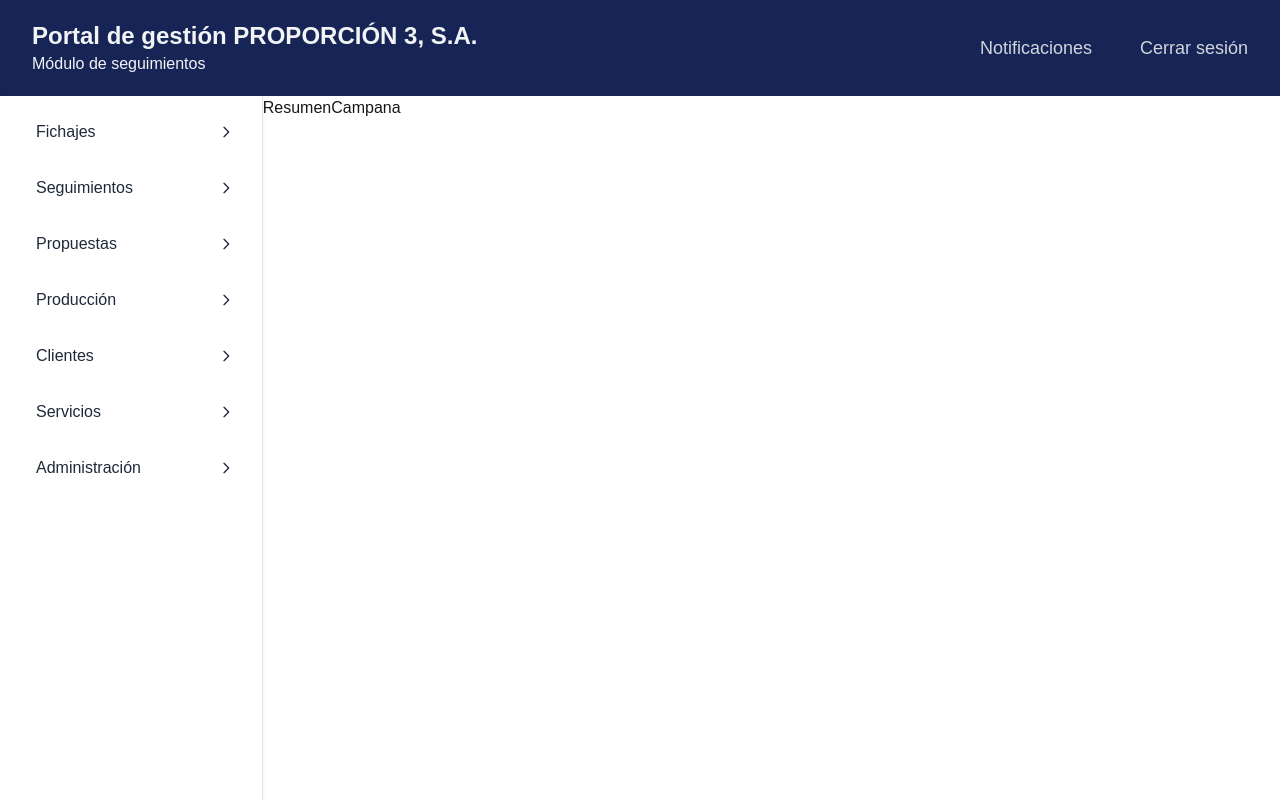
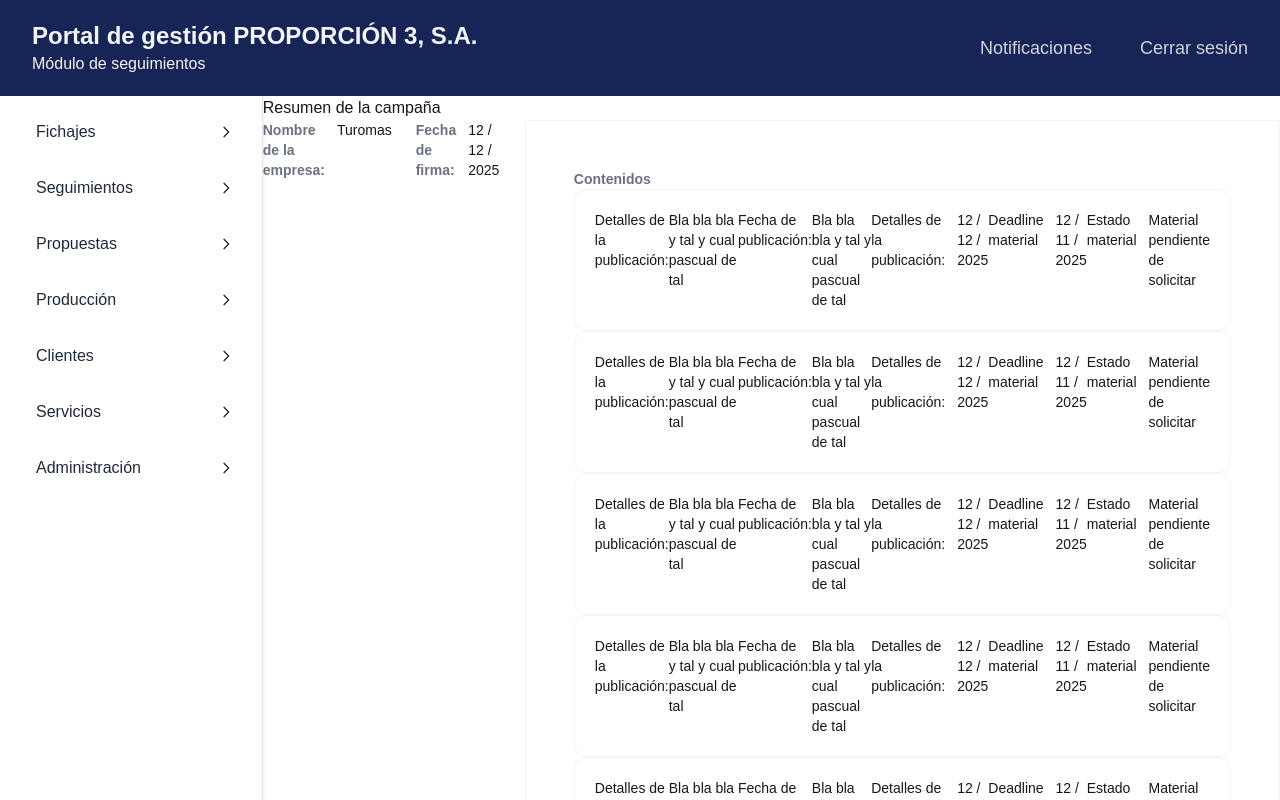
Before and after one commit to frankgimeno3/fichajesp3, a Next.js app: page /dashboard/seguimientos/campanas/resumen in a window 1280 px wide. Shown: the top 800 px of the page. Built offline with nearby package versions, Linux system fonts and the light colour scheme; no server answers; what aws-amplify would draw is missing.

Commit message:
replanteo vista publicacion y resumen

```diff
--- a/src/app/dashboard/seguimientos/campanas/campanascomponents/porpublicacion/ContenidoPorPublicacion.tsx
+++ b/src/app/dashboard/seguimientos/campanas/campanascomponents/porpublicacion/ContenidoPorPublicacion.tsx
@@ -22,11 +22,8 @@ const ContenidoPorPublicacion: FC<ContenidoPorPublicacionProps> = ({ }) => {
       <div className='flex flex-col gap-3'>
         <PublicacionCard />
         <PublicacionCard />
-
         <PublicacionCard />
-
         <PublicacionCard />
-
       </div>
     </div>);
 };
--- a/src/app/dashboard/seguimientos/campanas/campanascomponents/porpublicacion/PublicacionCard.tsx
+++ b/src/app/dashboard/seguimientos/campanas/campanascomponents/porpublicacion/PublicacionCard.tsx
@@ -1,4 +1,4 @@
-import { useRouter } from 'next/navigation';
+
 import React, { FC } from 'react';
 
 interface PublicacionCardProps {
@@ -6,23 +6,32 @@ interface PublicacionCardProps {
 }
 
 const PublicacionCard: FC<PublicacionCardProps> = ({ }) => {
-            const router = useRouter()
+
 
   return (
- <div className='flex flex-col bg-gray-100/60 hover:bg-gray-100/40 cursor-pointer border border-gray-100 px-6 py-3'
-        onClick={()=>{router.push('/dashboard/seguimientos/campanas/publicacion')}}>
-            <p className='font-bold text-gray-600'>Turomas</p>
-            <div className='flex flex-row gap-6'>
-            <div className='flex flex-row text-sm'>
-                <p className='font-bold text-gray-500'>Fecha próxima deadline:</p>
-                <p className='pl-3'>10 / 11 / 2025</p>
-            </div>
-                        <div className='flex flex-row text-sm'>
-                <p className='font-bold text-gray-500'>Próxima publicación:</p>
-                <p className='pl-3'>Página de publicidad en Revista del vidrio España 250</p>
-            </div>
-            </div>
-        </div>  );
+           <div className='flex flex-row p-5 border border-gray-100 rounded-xl'  >
+                        <div className='flex flex-row'>
+                            <p>Detalles de la publicación: </p>
+                            <p>Bla bla bla y tal y cual pascual de tal</p>
+                        </div>
+                        <div className='flex flex-row'>
+                            <p>Fecha de publicación: </p>
+                            <p>Bla bla bla y tal y cual pascual de tal</p>
+                        </div>
+                        <div className='flex flex-row'>
+                            <p>Detalles de la publicación: </p>
+                            <p className='pl-3'>12 / 12 / 2025</p>
+                        </div>
+                        <div className='flex flex-row'>
+                            <p>Deadline material </p>
+                            <p className='pl-3'>12 / 11 / 2025</p>
+                        </div>
+                        <div className='flex flex-row'>
+                            <p>Estado material </p>
+                            <p className='pl-3'>Material pendiente de solicitar</p>
+                        </div>
+                    </div>
+                      );
 };
 
 export default PublicacionCard;
--- a/src/app/dashboard/seguimientos/campanas/publicacion/page.tsx
+++ /dev/null
@@ -1,21 +0,0 @@
-"use client"
-import { useRouter } from 'next/navigation';
-import React, { FC } from 'react';
-
-interface ResumenPublicacionProps {
-
-}
-
-const ResumenPublicacion: FC<ResumenPublicacionProps> = ({ }) => {
-    const router = useRouter()
-  return (
-    <div>
-        <button onClick={()=>{router.push('/dashboard/seguimientos/campanas/resumen')}}>
-            Ver campaña completa
-        </button>
-        <p>Resumen de la publicacion</p>
-    </div>
-  );
-};
-
-export default ResumenPublicacion;
--- a/src/app/dashboard/seguimientos/campanas/resumen/page.tsx
+++ b/src/app/dashboard/seguimientos/campanas/resumen/page.tsx
@@ -1,13 +1,35 @@
 import React, { FC } from 'react';
+import PublicacionCard from '../campanascomponents/porpublicacion/PublicacionCard';
 
 interface ResumenCampanaProps {
 
 }
 
 const ResumenCampana: FC<ResumenCampanaProps> = ({ }) => {
-  return (
-    <div>ResumenCampana</div>
-  );
+    return (
+        <div className='flex flex-col'>
+            <p>Resumen de la campaña</p>
+            <div className='flex flex-row gap-6'>
+                <div className='flex flex-row text-sm'>
+                    <p className='font-bold text-gray-500'>Nombre de la empresa:</p>
+                    <p className='pl-3'>Turomas</p>
+                </div>
+                <div className='flex flex-row text-sm'>
+                    <p className='font-bold text-gray-500'>Fecha de firma:</p>
+                    <p className='pl-3'>12 / 12 / 2025</p>
+                </div>
+                <div className='flex flex-col text-sm border border-gray-100 p-12'>
+                    <p className='font-bold text-gray-500'>Contenidos</p>
+                    <PublicacionCard/>
+                    <PublicacionCard/>
+                    <PublicacionCard/>
+                    <PublicacionCard/>
+                    <PublicacionCard/>
+                    <PublicacionCard/>
+                </div>
+            </div>
+        </div>
+    );
 };
 
 export default ResumenCampana;
```
